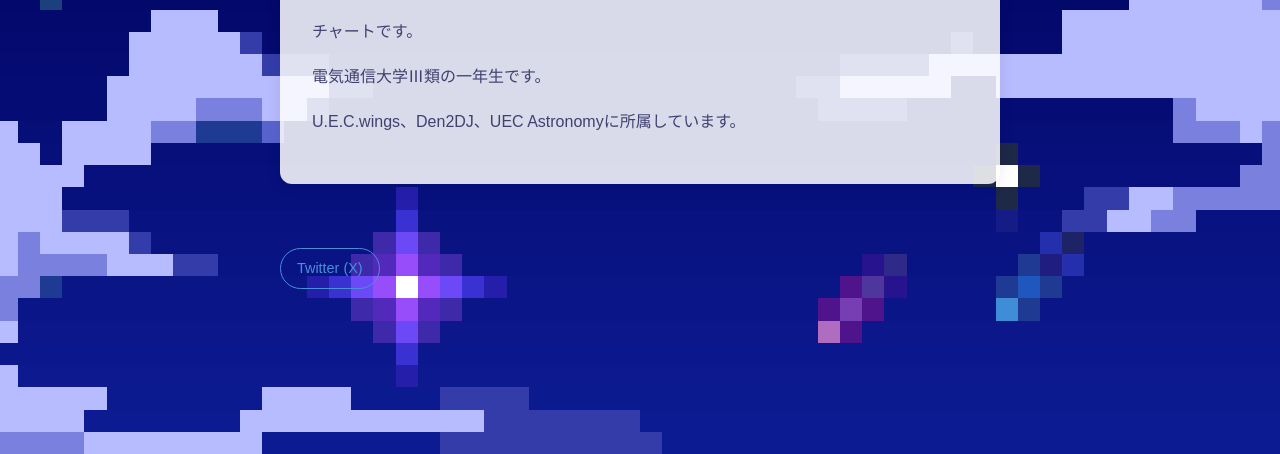
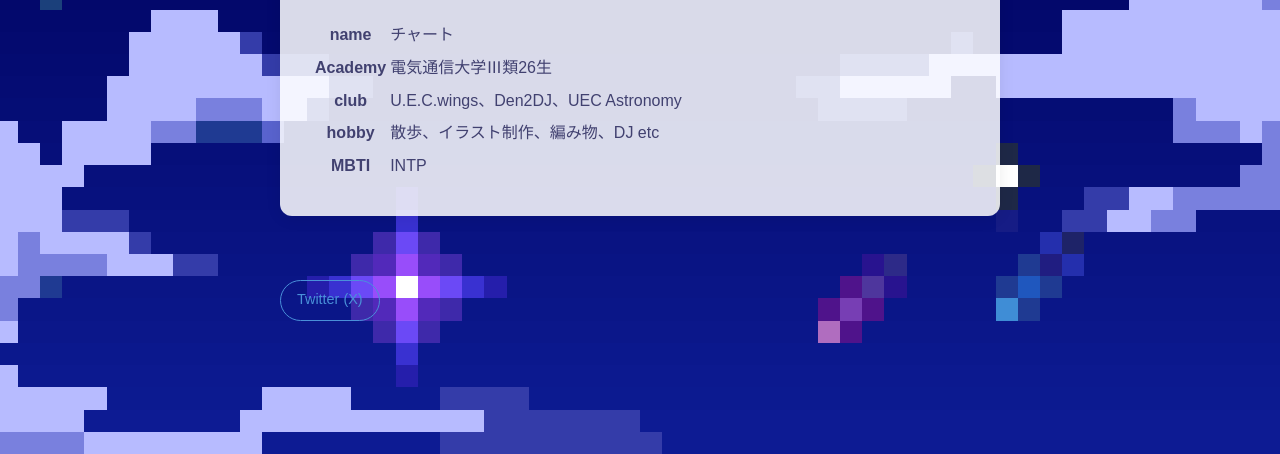
Before and after one commit to chart-labo/portfolio, an Astro site: page /about in a window 1280 px wide. Shown: the part 346-800 px from the top of the page. Built offline with nearby package versions, Linux system fonts and the light colour scheme; Astro itself is replaced by a stand-in of ours; a web font is replaced by a local one.

Commit message:
自己紹介

```diff
--- a/src/layouts/Layout.astro
+++ b/src/layouts/Layout.astro
@@ -76,7 +76,7 @@ const { title } = Astro.props;
 	}
 
 	nav a {
-		color: #4891df;
+		color: #449be2;
 		text-decoration: none;
 		transition: color 0.2s ease;
 		text-shadow: 0 1px 2px rgba(0, 0, 0, 0.3);
--- a/src/pages/about.astro
+++ b/src/pages/about.astro
@@ -5,10 +5,28 @@ import Layout from '../layouts/Layout.astro';
 <Layout title="About | チャートのホームページ">
 	<img src="/images/hosizora.png" alt="プロフィール写真" class="profile-img" />
 	<h1>自己紹介</h1>
-	<p>チャートです。</p>
-	<p>電気通信大学Ⅲ類の一年生です。</p>
-	<p>U.E.C.wings、Den2DJ、UEC Astronomyに所属しています。</p>
-
+ <table>
+	<tr>
+	 <th>name</th>
+	 <td>チャート</td>
+    </tr>
+	<tr>
+	<th>Academy</th>
+	<td>電気通信大学Ⅲ類26生</td>
+	</tr>
+	<tr>
+	 <th>club</th>
+     <td>U.E.C.wings、Den2DJ、UEC Astronomy</td>
+	</tr>
+	<tr>
+	 <th>hobby</th>
+	 <td>散歩、イラスト制作、編み物、DJ etc</td>
+	</tr>
+	<tr>
+	 <th>MBTI</th>
+	 <td>INTP</td>
+	</tr>
+ </table>
 </Layout>
 
 <style>
```
